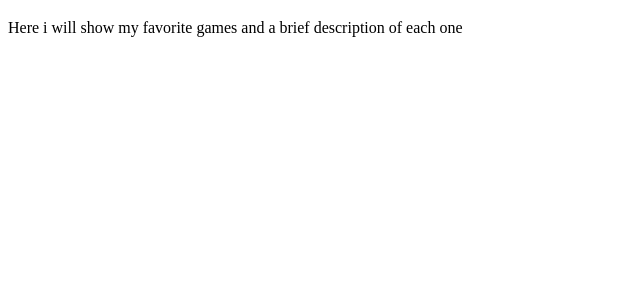
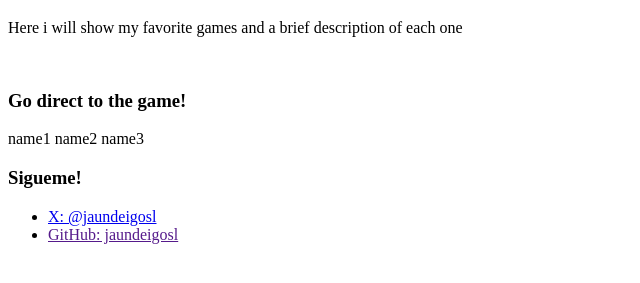
Before and after one commit to jaundeigosl/my-first-web-page, a plain HTML site: page index.html in a window 1280 px wide. Shown: the part 61-344 px from the top of the page, without its empty margins (0-640 px from the left). Drawn offline with Linux system fonts and the light colour scheme.

Commit message:
Adding a footer with links to my GH and X account and using lists

```diff
--- a/index.html
+++ b/index.html
@@ -5,9 +5,28 @@
     </header>
     <body>
         <main>
+            <!--Here i will put my profie picture -->
+            <div class = "title">
             <h1>Welcome to my page of my favorite games</h1>
             <p>Here i will show my favorite games and a brief description of each one</p>
+            <img src="">
+            </div>
+            <div class="direct-links">
+                <h3>Go direct to the game!</h3>
+                <nav> name1 name2 name3</nav>
+            </div>
 
         </main>
     </body>
+    <footer>
+        <h3>Sigueme!</h3>
+        <ul>
+            <li>
+                <a href="https://twitter.com/jaundeigosl">X: @jaundeigosl</a>
+            </li>
+            <li>
+                <a href="">GitHub: jaundeigosl</a>
+            </li>
+        </ul>
+    </footer>
 </html>
```
